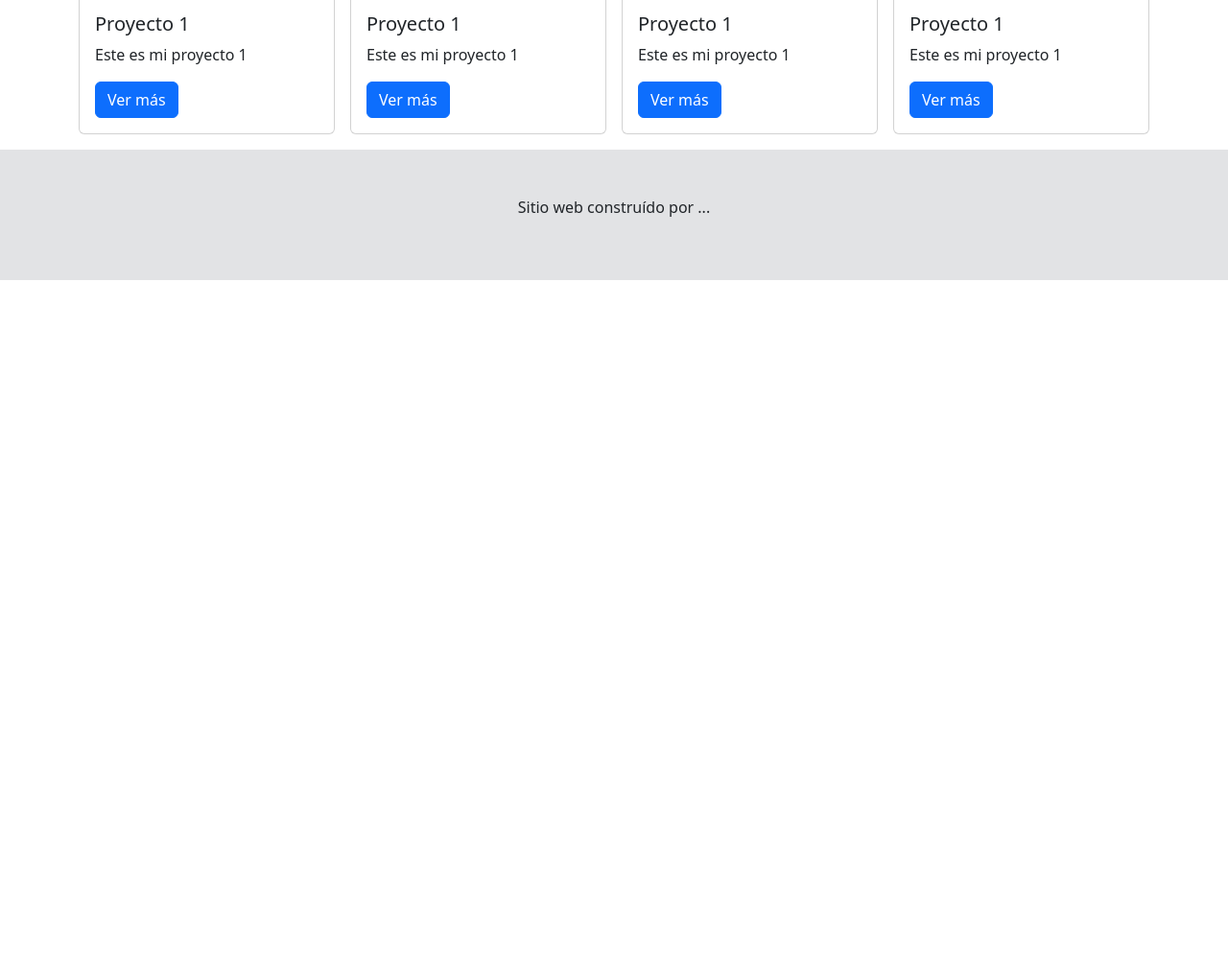
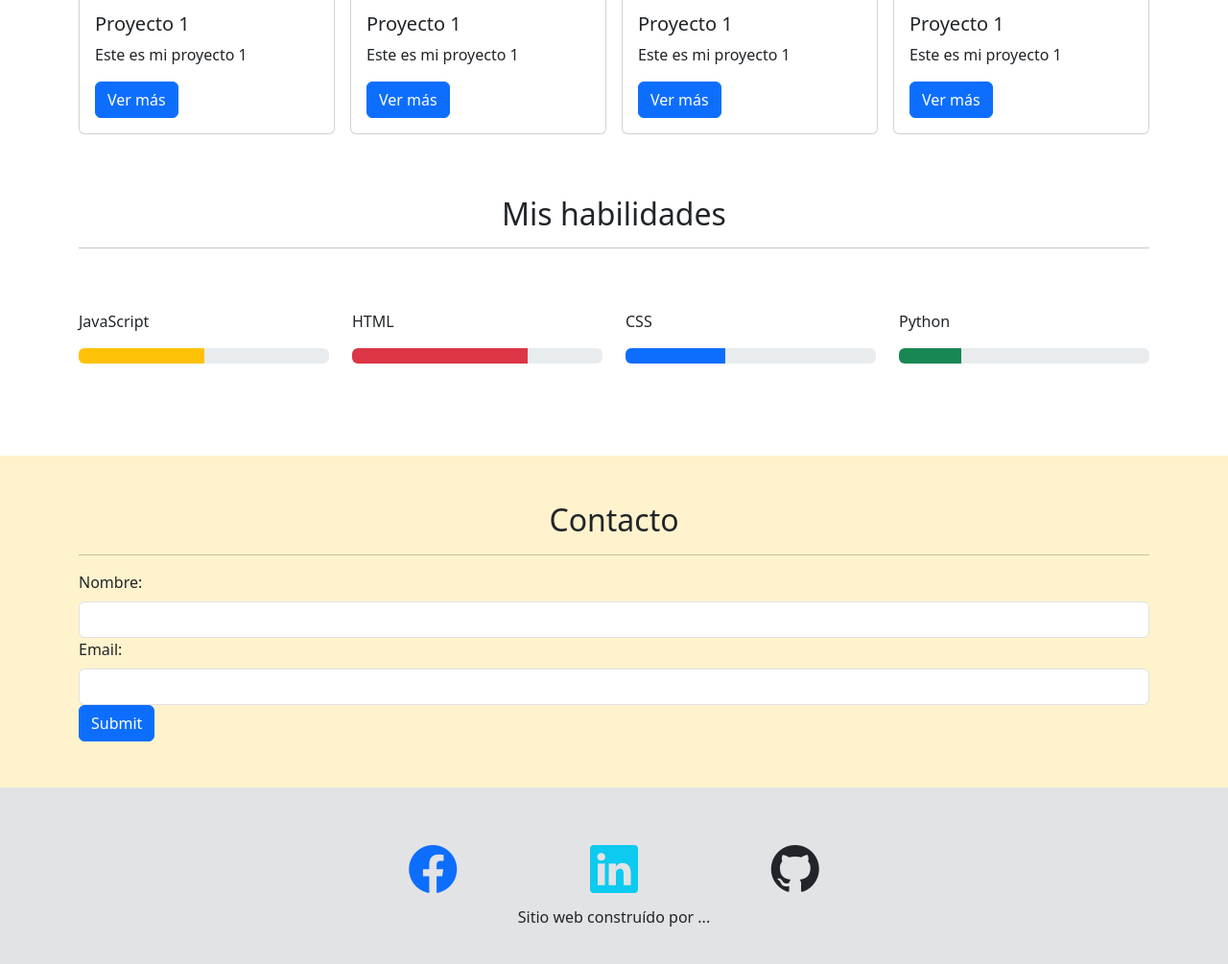
Before and after one commit to NelsonRamirezC/repaso-css-html-js, a plain HTML site: page index.html in a window 1280 px wide. Shown: the part 813-1818 px from the top of the page at 96% size. Before the commit the page ends 1105 px from the top, so only its background shows below. Drawn offline with nearby package versions, Linux system fonts and the light colour scheme.

Commit message:
segundo avance repaso m2

```diff
--- a/assets/css/styles.css
+++ b/assets/css/styles.css
@@ -2,3 +2,8 @@
     width: 100%;
     aspect-ratio: 3/2;
 }
+
+
+#redes-sociales i {
+    font-size: 50px;
+}
--- a/index.html
+++ b/index.html
@@ -11,6 +11,8 @@
     <link href="https://cdn.jsdelivr.net/npm/bootstrap@5.3.3/dist/css/bootstrap.min.css" rel="stylesheet" integrity="sha384-QWTKZyjpPEjISv5WaRU9OFeRpok6YctnYmDr5pNlyT2bRjXh0JMhjY6hW+ALEwIH" crossorigin="anonymous">
 
     <script defer src="https://cdn.jsdelivr.net/npm/bootstrap@5.3.3/dist/js/bootstrap.bundle.min.js" integrity="sha384-YvpcrYf0tY3lHB60NNkmXc5s9fDVZLESaAA55NDzOxhy9GkcIdslK1eN7N6jIeHz" crossorigin="anonymous"></script>
+
+    <link rel="stylesheet" href="https://cdn.jsdelivr.net/npm/bootstrap-icons@1.11.3/font/bootstrap-icons.min.css">
 
     <link rel="stylesheet" href="./assets/css/styles.css">
 
@@ -35,6 +37,12 @@
               </li>
               <li class="nav-item">
                 <a class="nav-link" href="#mis-proyectos">Mis Proyectos</a>
+              </li>
+              <li class="nav-item"></li>
+                <a class="nav-link" href="#mis-habiliddes">Mis Habilidades</a>
+              </li>
+              <li class="nav-item"></li>
+                <a class="nav-link" href="#contacto">Contacto</a>
               </li>
             </ul>
           </div>
@@ -116,12 +124,88 @@
          </section>
         <!-- FIN SECCIÓN MIS PROYECTOS -->
 
+         <!-- INICIO SECCIÓN MIS HABILIDADES -->
+          <section id="mis-habilidades" class="py-5">
+            <h2 class="text-center">Mis habilidades</h2>
+            <hr>
+            <div class="row row-cols-1 row-cols-sm-2 row-cols-md-3 row-cols-lg-4 py-5">
+              <div class="col">
+                <p>JavaScript</p>
+                <div class="progress">
+                  <div class="progress-bar bg-warning" role="progressbar" style="width: 50%" aria-valuenow="50" aria-valuemin="0" aria-valuemax="100"></div>
+                </div>
+              </div>
+              <div class="col">
+                <p>HTML</p>
+                <div class="progress">
+                  <div class="progress-bar bg-danger" role="progressbar" style="width: 70%" aria-valuenow="70" aria-valuemin="0" aria-valuemax="100"></div>
+                </div>
+              </div>
+              <div class="col">
+                <p>CSS</p>
+                <div class="progress">
+                  <div class="progress-bar" role="progressbar" style="width: 40%" aria-valuenow="40" aria-valuemin="0" aria-valuemax="100"></div>
+                </div>
+              </div>
+              <div class="col">
+                <p>Python</p>
+                <div class="progress">
+                  <div class="progress-bar bg-success" role="progressbar" style="width: 25%" aria-valuenow="25" aria-valuemin="0" aria-valuemax="100"></div>
+                </div>
+              </div>
+            </div>
+          </section>
+
+         <!-- FIN SECCIÓN MIS HABILIDADES -->
     </main>
     <!-- FIN MAIN -->
+     <section id="contacto" class="py-5 bg-warning-subtle">
+      <h2 class="text-center">Contacto</h2>
+      <div class="container">
+         <hr>
+         <div class="row">
+          <div class="col">
+            <form>
+              <div>
+                <label for="contacto-nombre" class="form-label">Nombre:</label>
+                <input type="text" class="form-control" name="nombre" id="contacto-nombre" required>
+              </div>
+              <div>
+                <label for="contacto-email" class="form-label">Email:</label>
+                <input type="email" class="form-control" name="nombre" id="contacto-email" required>
+              </div>
+              <div>
+                <input type="submit" class="btn btn-primary">
+              </div>
+            </form>
+          </div>
+        </div>
+      </div>
+     </section>
 
     <!-- INICIO FOOTER -->
     <footer class="py-5 bg-secondary-subtle">
-        <section id="redes-sociales">
+        <section id="redes-sociales" class="container">
+          <div class="row justify-content-center text-center g-3">
+            <div class="col-4 col-md-2">
+              <a href="https://facebook.com" target="_blank">
+                <i class="bi bi-facebook text-primary"></i>
+              </a>
+
+            </div>
+            <div class="col-4 col-md-2">
+              <a href="https://linkedin.com" target="_blank">
+                <i class="bi bi-linkedin text-info"></i>
+              </a>
+
+            </div>
+            <div class="col-4 col-md-2">
+              <a href="https://github.com" target="_blank">
+                <i class="bi bi-github text-dark"></i>
+              </a>
+
+            </div>
+          </div>
 
         </section>
         <section>
```
